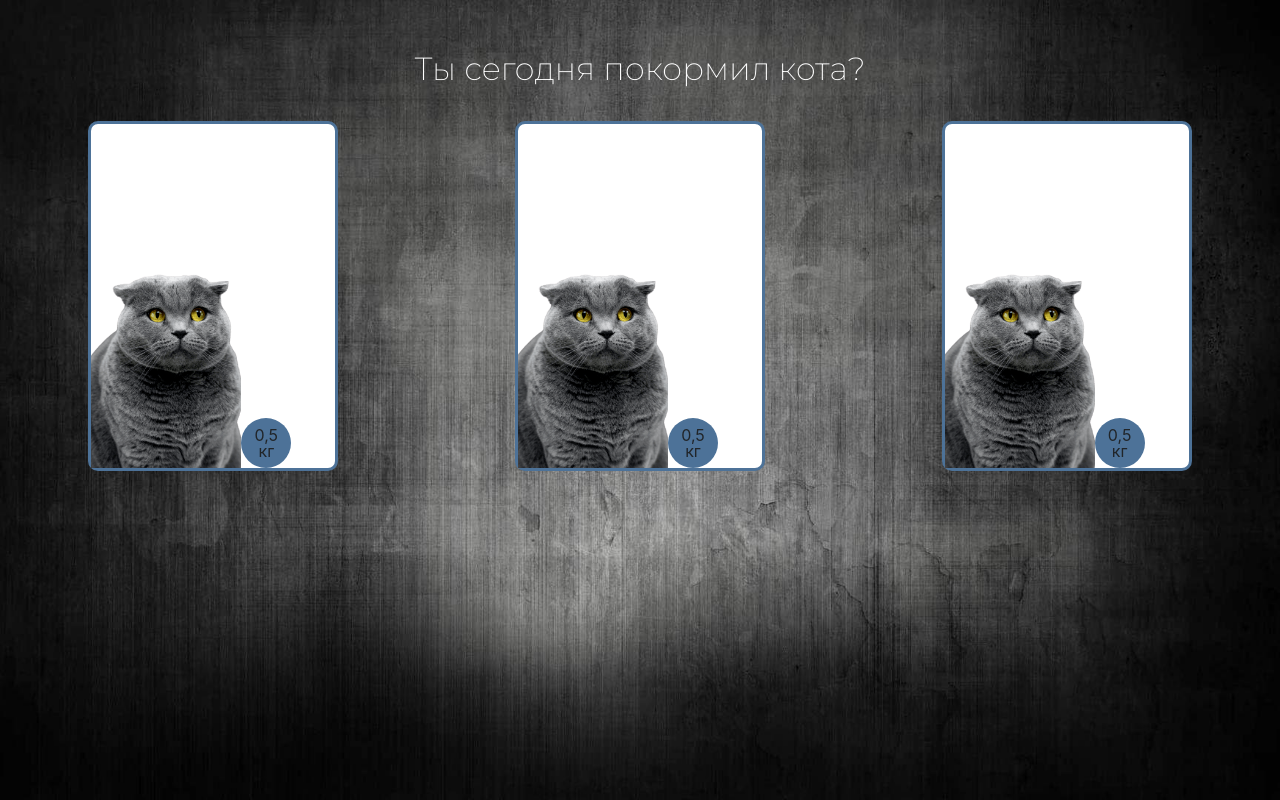
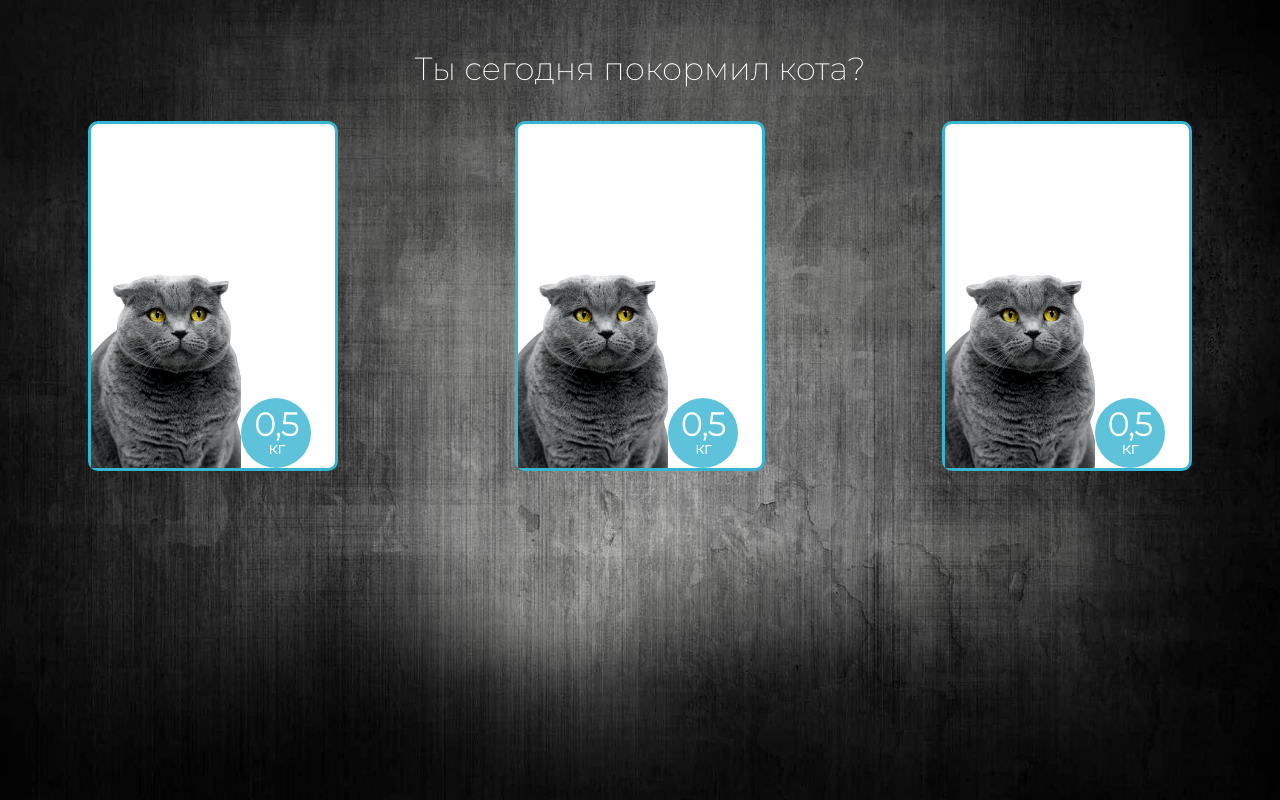
Before and after one commit to NiiazalyDzhumaliev/fun-box-test, a React (Create React App) app: page / in a window 1280 px wide. Built offline with nearby package versions, Linux system fonts and the light colour scheme.

Commit message:
Change font size and color of label

```diff
--- a/src/components/Card.js
+++ b/src/components/Card.js
@@ -7,8 +7,8 @@ const Card = () => (
     <div className={`${style.card_item}`}>
       <img src={cat} alt="cat" className={style.cat_image} />
       <div className={style.weight}>
-        <span>0,5</span>
-        <span>кг</span>
+        <span className={style.weight_amount}>0,5</span>
+        <span className={style.weight_degree}>кг</span>
       </div>
     </div>
   </div>
--- a/src/styles/Card.module.css
+++ b/src/styles/Card.module.css
@@ -1,6 +1,6 @@
 .card_item {
   display: flex;
-  border: 3px solid #4d7298;
+  border: 3px solid #36b5d1;
   border-radius: 10px;
   width: 250px;
   height: 350px;
@@ -19,9 +19,24 @@
   flex-direction: column;
   align-items: center;
   justify-content: center;
-  background-color: #4d7298;
-  width: 50px;
-  height: 50px;
+  width: 70px;
+  height: 70px;
   border-radius: 50%;
+  background-color: #36b5d1;
+  opacity: 0.8;
   line-height: 1;
 }
+
+.weight_amount {
+  font-size: 2rem;
+  color: white;
+  font-family: 'Montserrat', sans-serif;
+  font-weight: bold;
+}
+
+.weight_degree {
+  color: white;
+  font-weight: bold;
+  font-family: 'Montserrat', sans-serif;
+  font-weight: bold;
+}
```
Also changed, not shown: 1 other file (tests, documents, lock files or other folders).
